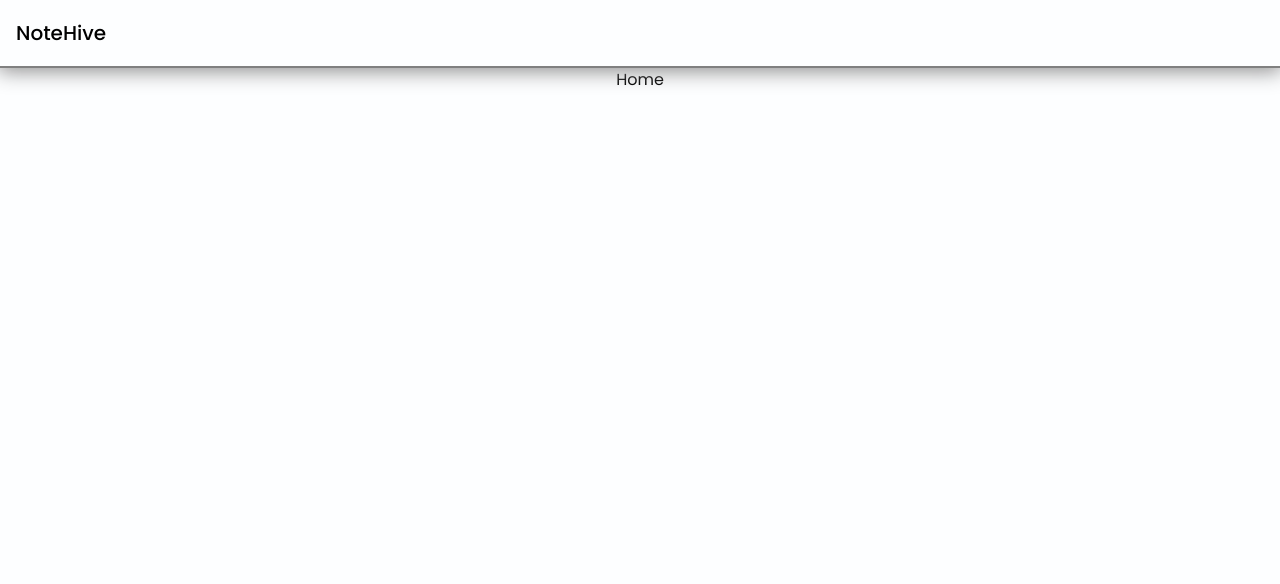
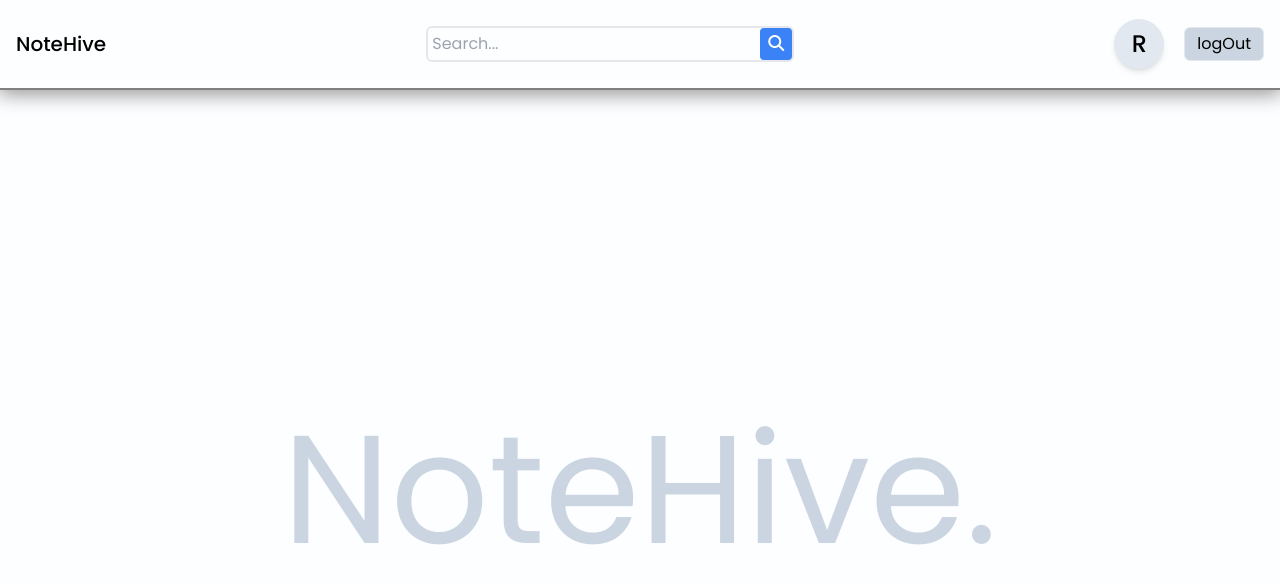
Before and after one commit to Rohanbasnet12/NoteHive, a React (Vite) app in the folder client/: page / in a window 1280 px wide. Shown: the top 584 px of the page. Built offline with nearby package versions, Linux system fonts and the light colour scheme.

Commit message:
Working on home UI

```diff
--- /dev/null
+++ b/client/src/components/Cards/ProfileCard.jsx
@@ -0,0 +1,19 @@
+import React from "react";
+
+const ProfileCard = () => {
+  return (
+    <div className="flex items-center gap-5">
+      <div className="flex items-center justify-center userName border bg-slate-200 shadow-md rounded-full w-[50px] h-[50px]">
+        <h2 className="font-medium text-2xl">R</h2>
+      </div>
+
+      <div className="logOut-btn">
+        <button className="border rounded-md px-3 py-1 bg-slate-300">
+          logOut
+        </button>
+      </div>
+    </div>
+  );
+};
+
+export default ProfileCard;
--- a/client/src/components/Navbar/Navbar.jsx
+++ b/client/src/components/Navbar/Navbar.jsx
@@ -1,15 +1,25 @@
 import React from "react";
 import "./Navbar.css";
 import { Link } from "react-router-dom";
+import ProfileCard from "../Cards/ProfileCard";
+import SearchBar from "../SearchBar/SearchBar";
 
 const Navbar = () => {
   return (
     <header id="navbar">
-      <nav>
+      <nav className="flex justify-between items-center">
         <div className="nav-head">
           <Link to={"/"}>
             <h1 className="text-xl font-medium">NoteHive</h1>
           </Link>
+        </div>
+
+        <div className="nav-search">
+          <SearchBar />
+        </div>
+
+        <div className="nav-profile">
+          <ProfileCard />
         </div>
       </nav>
     </header>
--- /dev/null
+++ b/client/src/components/SearchBar/SearchBar.jsx
@@ -0,0 +1,35 @@
+import React from "react";
+import { Formik, Form, Field } from "formik";
+
+const SearchBar = ({ onSearch }) => {
+  return (
+    <Formik
+      initialValues={{ query: "" }}
+      onSubmit={(values, { setSubmitting }) => {
+        onSearch(values.query);
+        setSubmitting(false);
+      }}
+    >
+      {({ isSubmitting }) => (
+        <Form className="flex items-center justify-between border-2 rounded-md">
+          <Field
+            type="text"
+            name="query"
+            placeholder="Search..."
+            className="border p-1 rounded"
+          />
+
+          <button
+            type="submit"
+            disabled={isSubmitting}
+            className="ml-2 py-1 px-2 bg-blue-500 text-white rounded"
+          >
+            <i className="fa-solid fa-magnifying-glass"></i>
+          </button>
+        </Form>
+      )}
+    </Formik>
+  );
+};
+
+export default SearchBar;
--- /dev/null
+++ b/client/src/pages/Home/Home.css
@@ -0,0 +1,7 @@
+#home {
+    width: 100%;
+    height: 100vh;
+    display: flex;
+    align-items: center;
+    justify-content: center;
+}
--- a/client/src/pages/Home/Home.jsx
+++ b/client/src/pages/Home/Home.jsx
@@ -1,12 +1,17 @@
 import React from "react";
 import Navbar from "../../components/Navbar/Navbar";
+import "./Home.css";
 
 const Home = () => {
   return (
-    <div>
+    <>
       <Navbar />
-      <h1 className="text-center">Home</h1>
-    </div>
+      <div id="home">
+        <div id="home-background">
+          <h1 className="text-[12vw] text-slate-300">NoteHive.</h1>
+        </div>
+      </div>
+    </>
   );
 };
 
```
